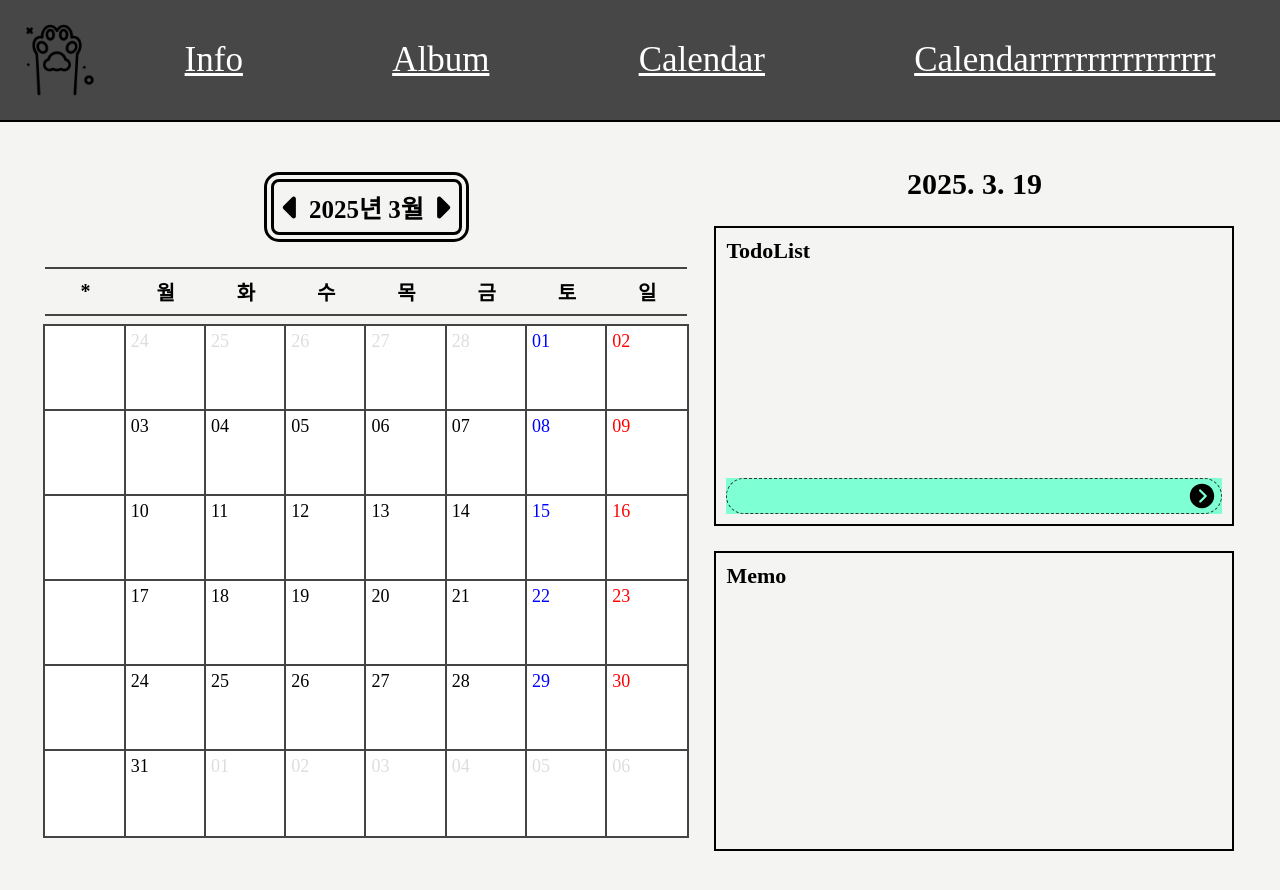
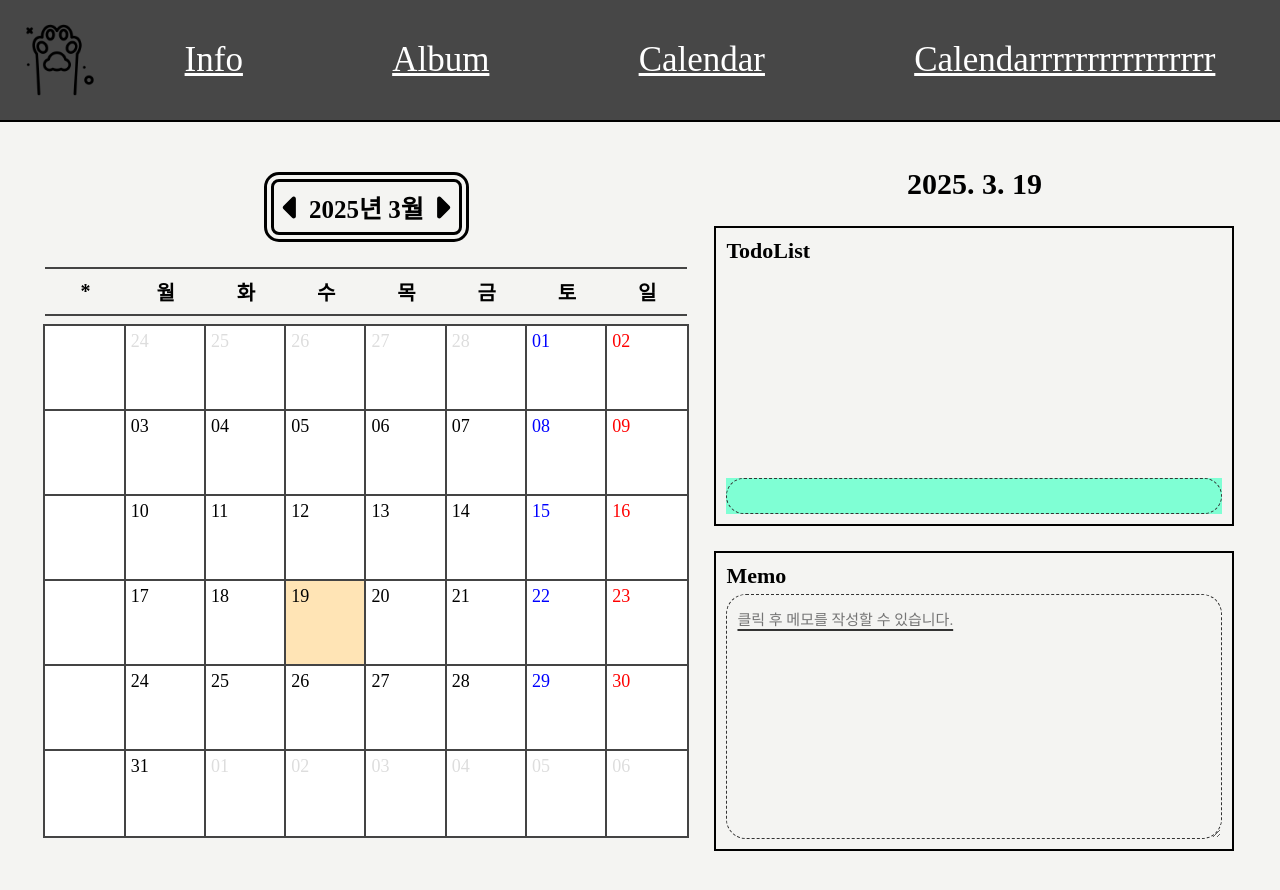
Before and after one commit to k-hanseul/khs_pj_1, a React (Create React App) app: page /calendar in a window 1280 px wide. Shown: the top 890 px of the page. Built offline with nearby package versions, Linux system fonts and the light colour scheme; a web font is replaced by a local one.

Commit message:
20250324-khs-2: todo

```diff
--- a/src/components/calendar/Calendar.jsx
+++ b/src/components/calendar/Calendar.jsx
@@ -5,7 +5,7 @@ import { FaCaretLeft, FaCaretRight } from "react-icons/fa6";
 import { IoIosArrowDroprightCircle, IoMdSquareOutline, IoMdCheckbox, IoMdCreate, IoMdClose } from "react-icons/io";
 
 
-const RenderDay = ({ currDate }) => {
+const RenderDay = ({ currDate, handleClickDate }) => {
 
     const startCurrMonth = startOfMonth(currDate);
     const endCurrMonth = endOfMonth(currDate);
@@ -18,22 +18,39 @@ const RenderDay = ({ currDate }) => {
     var daysInMonth = [];
     var daysInWeek = [];
 
+    function isDayMemo(date) {
+        let key = "MEMO_" + format(date, 'yyyy-MM-dd');
+        const localMemo = localStorage.getItem(key);
+        // console.log("#### getMemo key: " + key + " / localMemo: " + localMemo);
+        return localMemo ? true : false;
+    }
+
     while (startDay <= endDay) {
         for (let i = 0; i < 8; i++) {
-                                // const dayStatus = day ? getTodoStatus(year, month, day) : "";
-
+            let date = '';
+            if (i === 0) date = format(startDay, 'yyyy-MM') + "-w" + (daysInMonth.length + 1);
+            else date = format(startDay, 'yyyy-MM-dd');
+            // console.log("### " + format(startDay, 'yyyy-MM-dd') + " / " + format(currDate, 'yyyy-MM-dd'));
             daysInWeek.push(
                 <div className={style.item} style={{
+                    backgroundColor: i !== 0 && format(startDay, 'yyyy-MM-dd') === format(currDate, 'yyyy-MM-dd') && "moccasin"
+                }} key={date} onClick={() => i !== 0 && handleClickDate(date)}>
+                    {/* }} key={date} onClick={function() {
+                    // if (format(currDate, "M") !== format(startDay, "M")) console.log("#### 1111");
+                    // else console.log("#### 2222");
+                    console.log("### " + format(date, "M") + " / " + format(currDate, "M"));
+                    // console.log("### date: " + date);
+                }}> */}
+                    <div style={{
                         color: format(currDate, "M") !== format(startDay, "M")
                             ? "#ddd"
                             : isSunday(startDay)
                                 ? "red"
                                 : isSaturday(startDay)
                                     ? "blue"
-                                : "#000",
-                }} key={i}>
-                    {i !== 0 ? format(startDay, 'dd') : ''}
-
+                                    : "#000"
+                    }}>{i !== 0 ? format(startDay, 'dd') : ''}</div>
+                    <div>{i !== 0 && isDayMemo(date) ? 'Todo' : ''}</div>
                 </div>
             )
             if (i !== 0) startDay = addDays(startDay, 1);
@@ -56,10 +73,8 @@ function Calendar() {
     const week = ["*", "월", "화", "수", "목", "금", "토", "일"];
 
     const handleClickDate = (day) => {
-        // if (day !== null) {
-        //     const newDate = new Date(year, month, day);
-        //     setCurrDate(newDate);
-        // }
+        if (format(currDate, "M") !== format(day, "M")) return;
+        setCurrDate(day);
     };
 
     const handlePrevMonth = () => {
@@ -70,8 +85,45 @@ function Calendar() {
         setCurrDate(addMonths(currDate, 1));
     };
 
-    const [todoList, setTodoList] = useState([]);
+    const TODO_KEY = "TODO_" + format(currDate, 'yyyy-MM-dd');
+    const [currTodo, setCurrTodo] = useState(initTodo);
+    function initTodo() {
+        let todos = [];
+        const localTodo = localStorage.getItem(TODO_KEY);
+        if (localTodo) todos = JSON.parse(localTodo);
+        return todos;
+    }
 
+    const MEMO_KEY = "MEMO_" + format(currDate, 'yyyy-MM-dd');
+    const [currMemo, setCurrMemo] = useState('');
+    function getMemo() {
+        let m = '';
+        const localMemo = localStorage.getItem(MEMO_KEY);
+        if (localMemo) m = localMemo;
+        setCurrMemo(m);
+        // console.log("#### getMemo MEMO_KEY: " + MEMO_KEY + " / m: " + m + " / currMemo: " + currMemo);
+    }
+
+    function handleEditMemo(e) {
+        var m = e.target.value;
+        if (currMemo !== m) {
+            if (m === undefined || m === null || m === 0 || m === '' || !m.replace(/\s/g, '').length) {
+                // console.log("#### handleEditMemo 11");
+                localStorage.removeItem(MEMO_KEY);
+            }
+            else {
+                // console.log("#### handleEditMemo 22");
+                localStorage.setItem(MEMO_KEY, m);
+            }
+        }
+        setCurrMemo(m);
+        // console.log("#### handleEditMemo MEMO_KEY: " + MEMO_KEY + " / m: " + m + " / currMemo: " + currMemo);
+    }
+
+    useEffect(() => {
+        // console.log("#### useEffect currDate: " + currDate);
+        getMemo();
+    }, [currDate]);
 
     return (
         <div className={style.calendar}>
@@ -95,7 +147,7 @@ function Calendar() {
 
                 <RenderDay
                     currDate={currDate}
-                    onClick={handleClickDate}
+                    handleClickDate={handleClickDate}
                 />
 
             </div>
@@ -105,16 +157,18 @@ function Calendar() {
                 </div>
                 <div className={style.todo}>
                     <div className={style.todo_title}>TodoList</div>
-                    <div className={style.list}></div>
+                    <div className={style.list}>
 
+                    </div>
                     <div className={style.create}>
                         <input className={style.create_input}></input>
-                    <IoIosArrowDroprightCircle className={style.create_btn} onClick={""}></IoIosArrowDroprightCircle>
+                        {/* <IoIosArrowDroprightCircle className={style.create_btn} onClick={""}></IoIosArrowDroprightCircle> */}
                     </div>
 
                 </div>
                 <div className={style.memo}>
                     <div className={style.memo_title}>Memo</div>
+                    <textarea type='text' placeholder="클릭 후 메모를 작성할 수 있습니다." spellCheck={false} className={style.memo_edit} onChange={handleEditMemo} value={currMemo}></textarea>
                 </div>
             </div>
         </div>
--- a/src/components/calendar/CalendarStyle.module.css
+++ b/src/components/calendar/CalendarStyle.module.css
@@ -59,6 +59,7 @@
         background: white;
         box-shadow: 0 0 0 2px rgb(68, 68, 68);
         text-align: left;
+        display: grid;
     }
 }
 
@@ -149,15 +150,40 @@
         width: 95%;
         height: 300px;
         border: 2px solid black;
-        /* padding: 10px; */
         box-sizing: border-box;
         padding: 10px;
+        display: flex;
+        flex-direction: column;
+        justify-content: space-between;
 
         .memo_title {
             text-align: left;
             font-size: 22px;
             font-weight: bold;
+            padding-bottom: 5px;
 
         }
+
+        .memo_text {}
+
+        .memo_edit {
+            padding: 10px;
+            width: 100%;
+            height: 90%;
+            border: 1px dashed #333;
+            border-radius: 20px;
+            box-sizing: border-box;
+            background: none;
+            font-size: 15px;
+            line-height: 2;
+            font-family: inherit;
+            text-decoration: #333 2px underline;
+            text-underline-position: under;
+        }
+
+        /* textarea::placeholder {
+            font-family: 'SUITE-Regular';
+            color: rgb(255, 215, 222);
+        } */
     }
 }
--- a/src/components/info/InfoStyle.module.css
+++ b/src/components/info/InfoStyle.module.css
@@ -11,7 +11,7 @@
 }
 
 .info_title {
-    color: #2d2d2d;
+    /* color: #2d2d2d; */
     font-size: 50px;
     /* display: grid; */
     /* align-items: center; */
@@ -21,7 +21,7 @@
 }
 
 .info_title_ {
-    color: #2d2d2d;
+    /* color: #2d2d2d; */
     font-size: 70px;
     text-align: left;
     margin: 0 20px 0 20px;
@@ -99,7 +99,7 @@
     display: grid;
     align-items: center;
     text-align: left;
-    color: #2d2d2d;
+    /* color: #2d2d2d; */
     height: 85px;
 }
 
```
Lines whose indentation alone changed are shown as unchanged.
